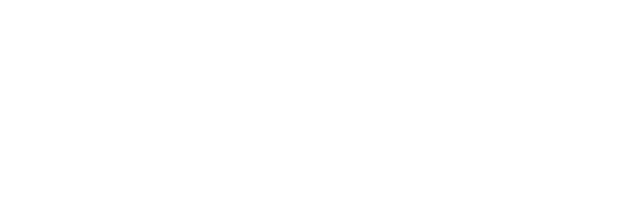
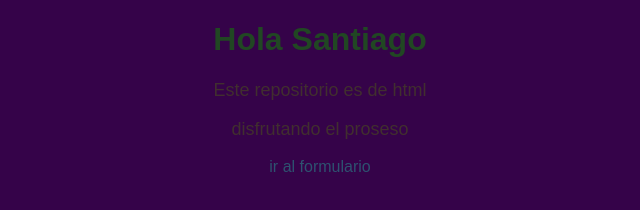
Before and after one commit to kleveros123/colaborativo01, a plain HTML site: page santiago.html in a window 1280 px wide. Shown: the whole page, without its empty margins (320-960 px from the left). Drawn offline with Linux system fonts and the light colour scheme.

Commit message:
ir a formulario

```diff
--- a/santiago.html
+++ b/santiago.html
@@ -4,8 +4,34 @@
     <meta charset="UTF-8">
     <meta name="viewport" content="width=device-width, initial-scale=1.0">
     <title>Docut</title>
+    <style>
+        body {
+            background-color: #350349;
+            font-family: Arial, sans-serif;
+            color: #412f2f;
+            text-align: center;
+        }
+        h1 {
+            color: #214723;
+        }
+        p {
+            font-size: 18px;
+        }
+        a {
+            color: #2e5270;
+            text-decoration: none;
+        }
+        a:hover {
+            text-decoration: underline;
+        }
+    </style>
 </head>
+
 <body>
+    <h1>Hola Santiago</h1>
+    <p>Este repositorio es de html </p>
+    <p>disfrutando el proseso </p>
+    <a href="formulario.html">ir al formulario </a>
 
 </body>
 </html>
```
